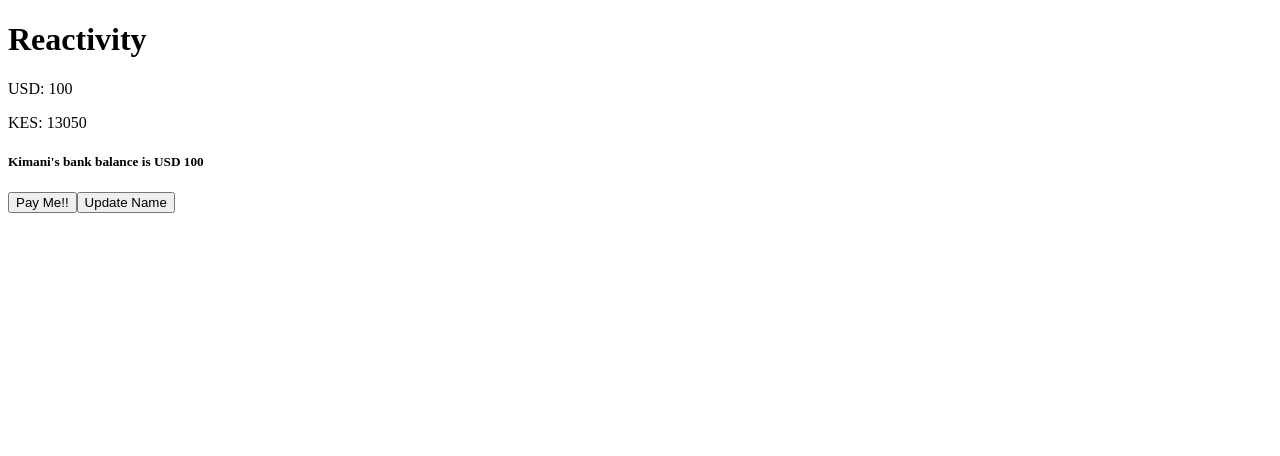
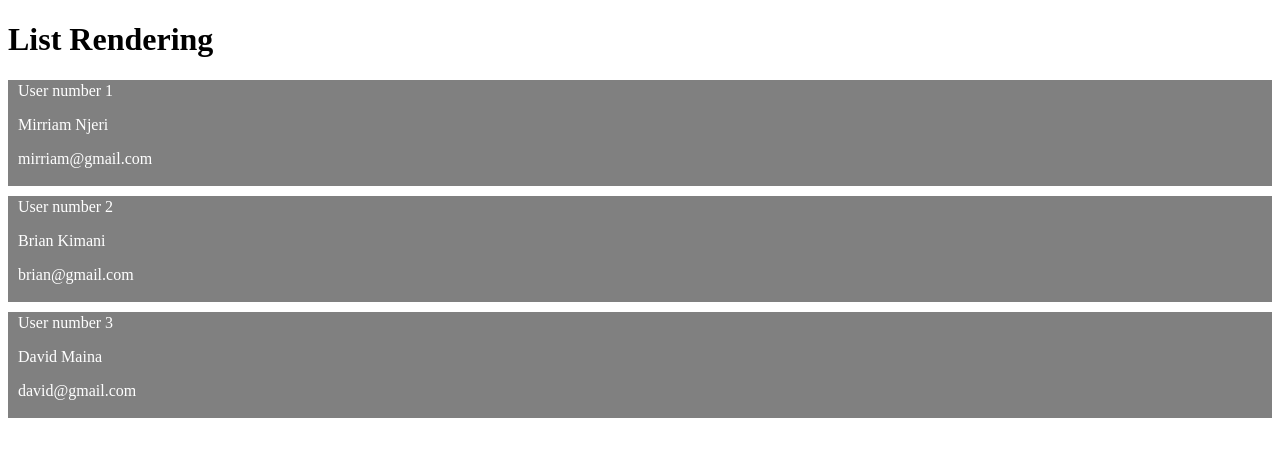
Before and after one commit to kimani-dev/vue-series, a Vue app: page / in a window 1280 px wide. Shown: the top 456 px of the page. Built offline with nearby package versions, Linux system fonts and the light colour scheme.

Commit message:
list rendering

```diff
--- a/src/App.vue
+++ b/src/App.vue
@@ -1,58 +1,40 @@
 <script setup>
-// Composition API
-import { ref, computed, onMounted } from 'vue';
-
-const bankBalance = ref(100);
-const name = ref('Kimani');
-
-// note: whatever you pass in ref is the initial value of that variable
-// note: when you pass a reactive value inside another ref, it is unwrapped
-const balanceInKES = computed(() => bankBalance.value * 130.5);
-const statement = computed(() => `${name.value}'s bank balance is USD ${bankBalance.value}`);
-
-function increaseBalance() {
-  bankBalance.value += 20;
-}
-
-function updateName(first, last) {
-  name.value = `${first} ${last}`;
-}
-
-// vue depends on Javascript proxies to handle reactivity
-const person = {
-  name: 'Kimani',
-  age: 55
-};
-
-let proxy = new Proxy(person, {
-  get() {
-    // update the DOM
-    console.log('We are accessing a property in the person object');
-    return 'Different thing';
+// List rendering
+const users = [
+  {
+    name: 'Mirriam Njeri',
+    email: 'mirriam@gmail.com'
   },
-  set() {
-    // update the DOM
-    // return new value
-    return '';
+  {
+    name: 'Brian Kimani',
+    email: 'brian@gmail.com'
+  },
+  {
+    name: 'David Maina',
+    email: 'david@gmail.com'
   }
-});
-
-console.log(proxy.name);
-
-onMounted(() => {
-  console.log('The component has been mounted');
-});
+];
 </script>
 
 <template>
   <div>
-    <h1>Reactivity</h1>
-    <!-- State unwrapping -->
-    <p>USD: {{ bankBalance }}</p>
-    <p>KES: {{ balanceInKES }}</p>
+    <h1>List Rendering</h1>
 
-    <h5>{{ statement }}</h5>
-    <button @click="increaseBalance">Pay Me!!</button>
-    <button @click="updateName('David', 'Kimani')">Update Name</button>
+    <!-- destructuring a v-for -->
+    <div class="user" v-for="({ name, email }, index) in users" :key="email">
+      {{ `User number ${index + 1}` }}
+      <p>{{ name }}</p>
+      <p>{{ email }}</p>
+    </div>
   </div>
 </template>
+
+<style scoped>
+.user {
+  background-color: gray;
+  color: white;
+  padding: 2px;
+  padding-left: 10px;
+  margin-top: 10px;
+}
+</style>
```
